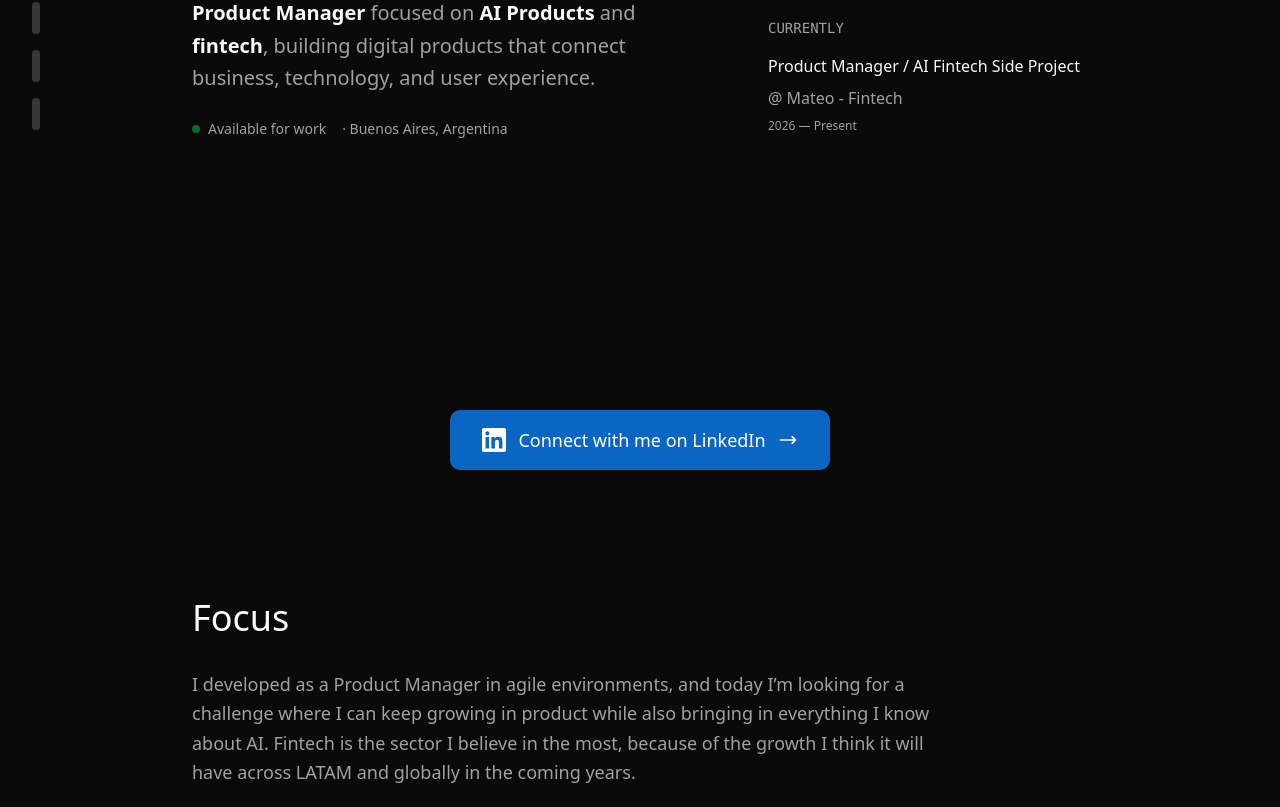
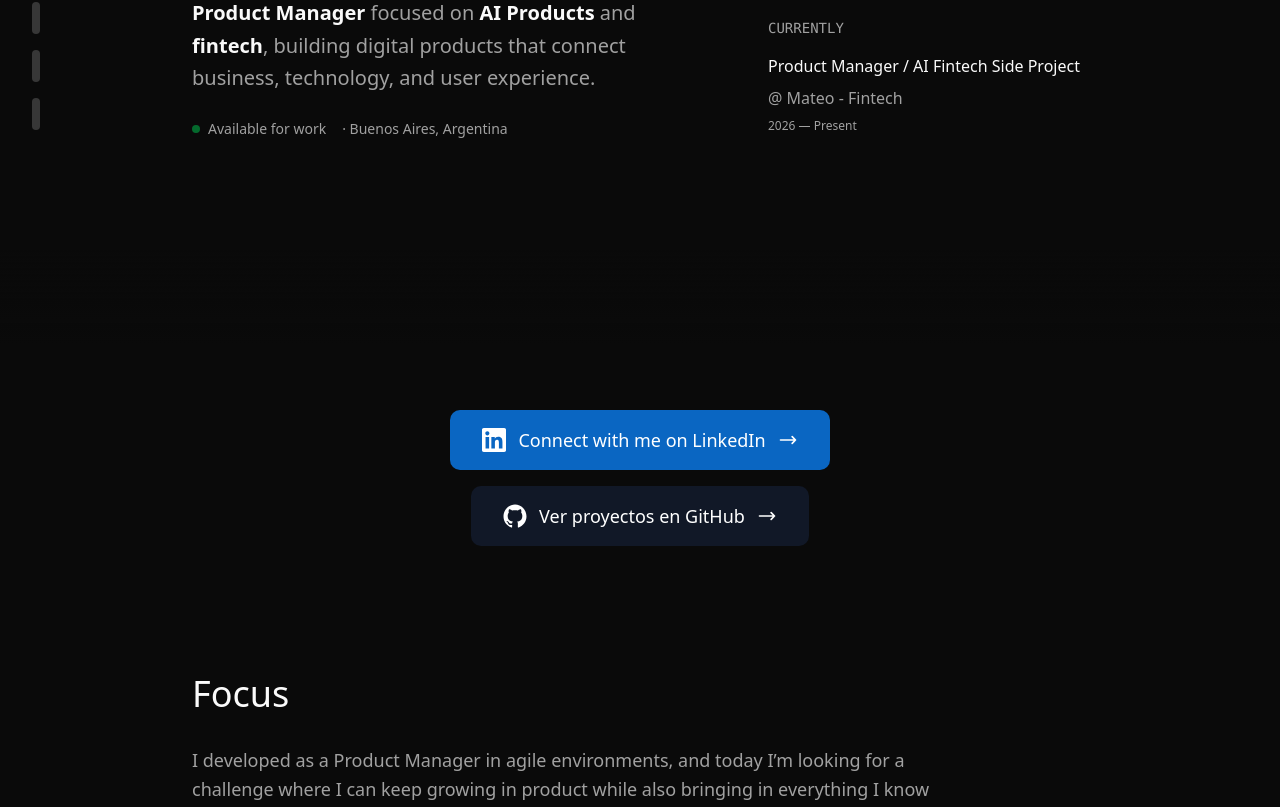
Before and after one commit to javierllorente-HWorld/javier-llorente-portfolio, a Next.js app: page / in a window 1280 px wide. Shown: the part 454-1261 px from the top of the page. Built offline with nearby package versions, Linux system fonts and the light colour scheme.

Commit message:
agrego cta github

```diff
--- a/app/page.tsx
+++ b/app/page.tsx
@@ -145,7 +145,7 @@ export default function Home() {
           </div>
         </header>
 
-        <div className="py-12 sm:py-16 flex justify-center">
+        <div className="py-12 sm:py-16 flex flex-col items-center gap-4">
           <Link
             href="https://www.linkedin.com/in/javier-llorente-/"
             target="_blank"
@@ -163,6 +163,31 @@ export default function Home() {
               fill="none"
               stroke="currentColor"
               viewBox="0 0 24 24"
+            >
+              <path strokeLinecap="round" strokeLinejoin="round" strokeWidth={2} d="M17 8l4 4m0 0l-4 4m4-4H3" />
+            </svg>
+          </Link>
+
+          <Link
+            href="https://github.com/javierllorente-HWorld?tab=repositories"
+            target="_blank"
+            rel="noopener noreferrer"
+            className="group inline-flex items-center gap-3 px-8 py-4 bg-[#111827] hover:bg-[#0B1220] text-white rounded-lg transition-all duration-300 hover:shadow-xl hover:scale-105"
+          >
+            <svg className="w-6 h-6" fill="currentColor" viewBox="0 0 24 24" aria-hidden="true">
+              <path
+                fillRule="evenodd"
+                clipRule="evenodd"
+                d="M12 .5C5.648.5.5 5.792.5 12.329c0 5.233 3.292 9.674 7.86 11.24.575.11.785-.257.785-.571 0-.282-.01-1.03-.015-2.022-3.197.714-3.872-1.586-3.872-1.586-.523-1.37-1.277-1.735-1.277-1.735-1.043-.736.08-.72.08-.72 1.153.083 1.76 1.22 1.76 1.22 1.025 1.806 2.69 1.284 3.344.982.104-.767.401-1.284.73-1.58-2.552-.298-5.236-1.312-5.236-5.842 0-1.29.448-2.344 1.183-3.17-.118-.3-.513-1.507.113-3.143 0 0 .965-.318 3.162 1.21.917-.262 1.902-.394 2.88-.399.978.005 1.963.137 2.882.399 2.196-1.528 3.16-1.21 3.16-1.21.627 1.636.232 2.843.114 3.143.736.826 1.182 1.88 1.182 3.17 0 4.541-2.689 5.54-5.25 5.833.413.366.782 1.09.782 2.197 0 1.586-.014 2.864-.014 3.254 0 .317.207.687.79.57 4.564-1.569 7.851-6.006 7.851-11.237C23.5 5.792 18.352.5 12 .5Z"
+              />
+            </svg>
+            <span className="font-medium text-lg">Ver proyectos en GitHub</span>
+            <svg
+              className="w-5 h-5 transform group-hover:translate-x-1 transition-transform duration-300"
+              fill="none"
+              stroke="currentColor"
+              viewBox="0 0 24 24"
+              aria-hidden="true"
             >
               <path strokeLinecap="round" strokeLinejoin="round" strokeWidth={2} d="M17 8l4 4m0 0l-4 4m4-4H3" />
             </svg>
```
